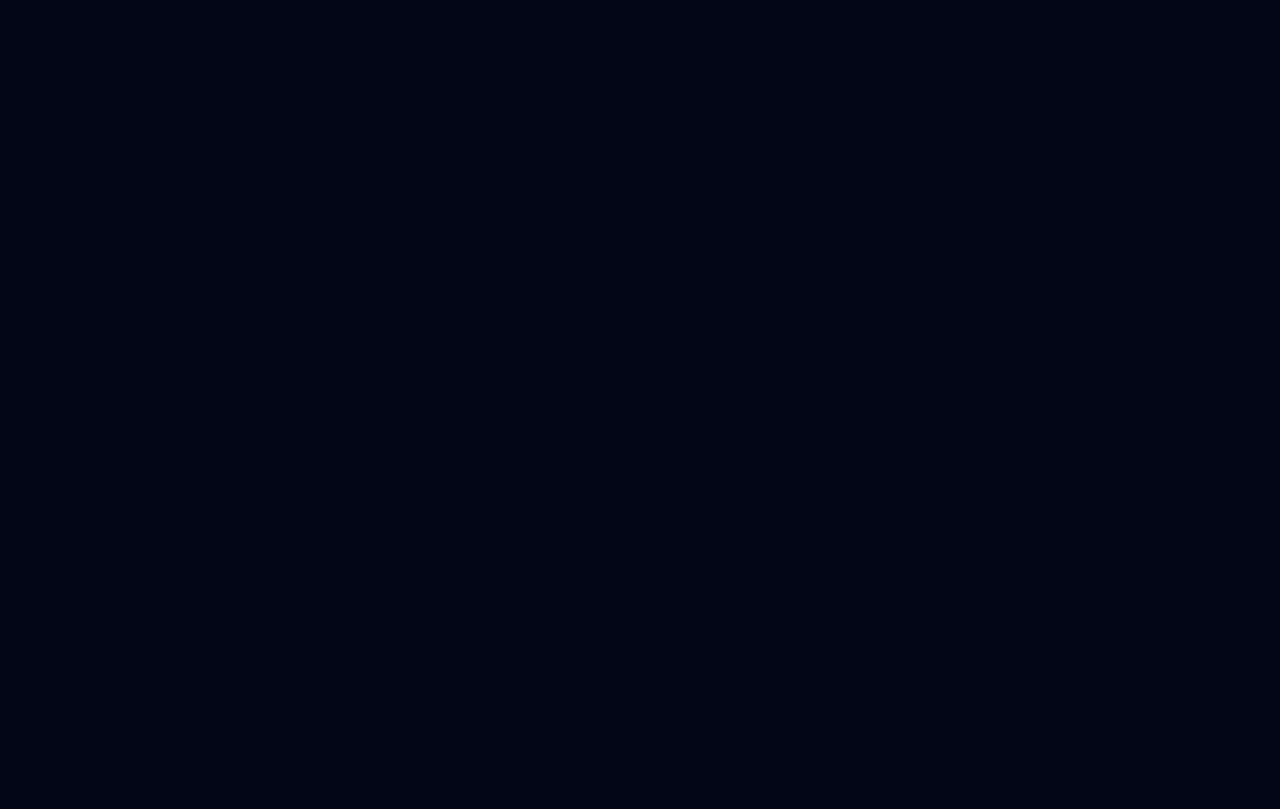
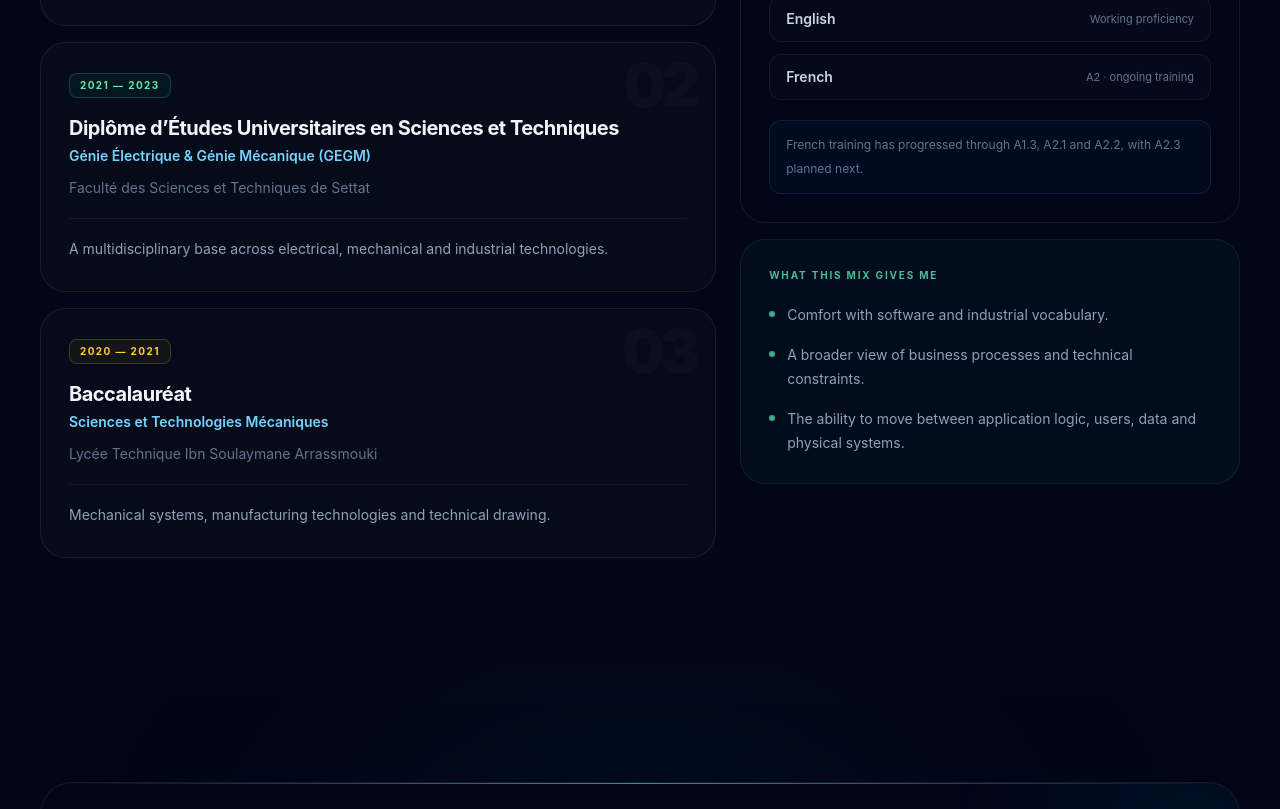
Before and after one commit to DIABLO-io/portfolio-v2, a React (Vite) app: page / in a window 1280 px wide. Shown: the part 7760-8569 px from the top of the page. Before the commit the page ends 7113 px from the top, so only its background shows below. Built offline with nearby package versions, Linux system fonts and the light colour scheme.

Commit message:
Compose education and contact sections

```diff
--- a/src/App.jsx
+++ b/src/App.jsx
@@ -4,6 +4,8 @@ import About from './components/sections/About'
 import Experience from './components/sections/Experience'
 import Projects from './components/sections/Projects'
 import Skills from './components/sections/Skills'
+import Education from './components/sections/Education'
+import Contact from './components/sections/Contact'
 
 function App() {
   return (
@@ -14,6 +16,8 @@ function App() {
       <Experience />
       <Projects />
       <Skills />
+      <Education />
+      <Contact />
     </main>
   )
 }
```
